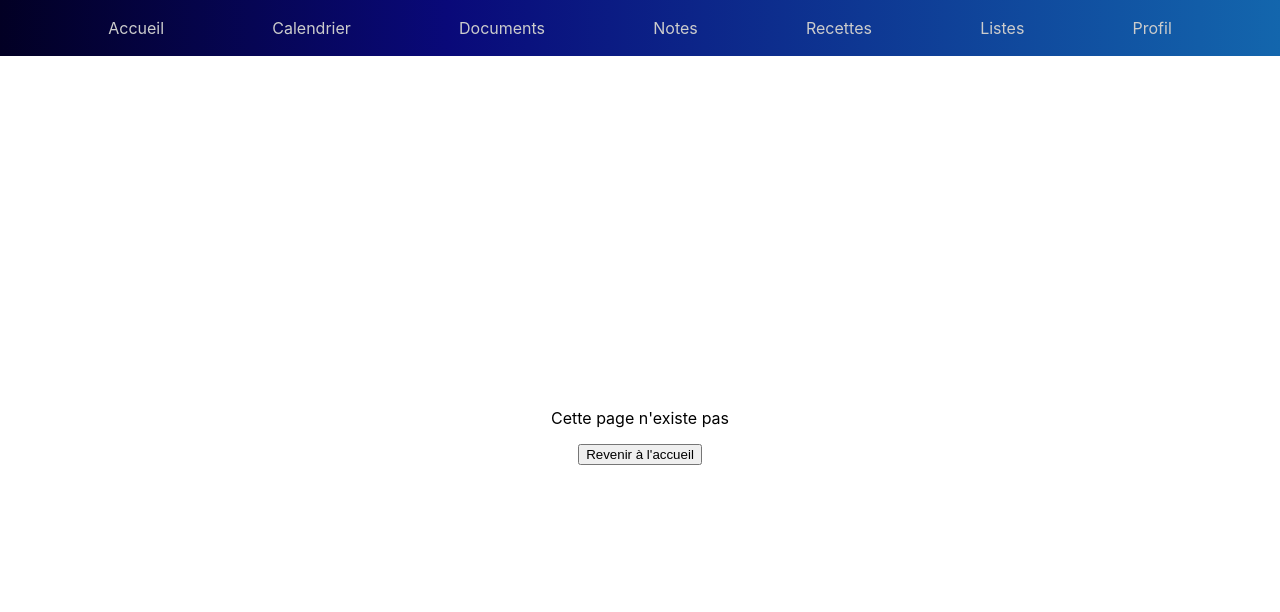
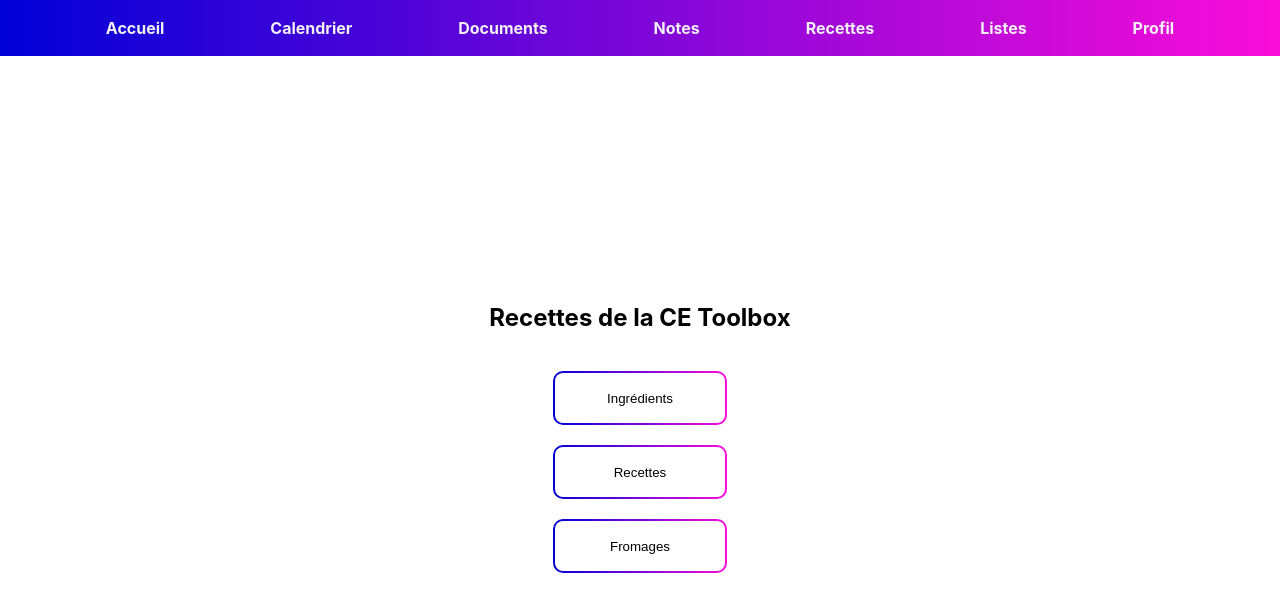
Before and after one commit to AgatheMAEGHT/CEToolBox, a React (Create React App) app in the folder frontend-cetoolbox/: page /recipes in a window 1280 px wide. Shown: the top 612 px of the page. Built offline with nearby package versions, Linux system fonts and the light colour scheme.

Commit message:
feat: create recipes home page + ingredients page

```diff
--- a/frontend-cetoolbox/src/App.tsx
+++ b/frontend-cetoolbox/src/App.tsx
@@ -6,6 +6,10 @@ import NoPage from './pages/no-page/no-page';
 import Home from './pages/home/home';
 import Page from './pages/docs/page';
 import Lists from './pages/lists/lists';
+import RecipesHome from './pages/recipes/recipes';
+import Ingredients from './pages/recipes/ingredients/ingredients';
+import RecipesList from './pages/recipes/recipes/recipes';
+import Cheeses from './pages/recipes/cheeses/cheeses';
 
 import './App.css';
 import './components/style.css';
@@ -20,6 +24,10 @@ function App() {
                     <Route path='/' element={<Home />} />
                     <Route path="docs" element={<Page />} />
                     <Route path="lists" element={<Lists />} />
+                    <Route path="recipes" element={<RecipesHome />} />
+                    <Route path="recipes/ingredients" element={<Ingredients />} />
+                    <Route path="recipes/list" element={<RecipesList />} />
+                    <Route path="recipes/cheeses" element={<Cheeses />} />
                     <Route path="*" element={<NoPage />} />
                 </Routes>
             </BrowserRouter>
--- a/frontend-cetoolbox/src/components/header/header.css
+++ b/frontend-cetoolbox/src/components/header/header.css
@@ -3,10 +3,11 @@
     justify-content: space-evenly;
     align-items: center;
     height: 7vh;
-    background: linear-gradient(90deg, rgba(2, 0, 36, 1) 0%, rgba(9, 9, 121, 1) 35%, rgb(19, 102, 173) 100%);
-    color: #cccccc;
+    background: var(--gradient);
+    color: var(--background-dark);
 }
 
 .header-button {
     cursor: pointer;
+    font-weight: bold;
 }
--- a/frontend-cetoolbox/src/components/header/header.tsx
+++ b/frontend-cetoolbox/src/components/header/header.tsx
@@ -12,7 +12,7 @@ function Header() {
         <p className='header-button' onClick={() => navigate("/calendar")}>Calendrier</p>
         <p className='header-button' onClick={() => navigate("/docs")}>Documents</p>
         <p className='header-button' onClick={() => navigate("/notes")}>Notes</p>
-        <p className='header-button' onClick={() => navigate("/recipies")}>Recettes</p>
+        <p className='header-button' onClick={() => navigate("/recipes")}>Recettes</p>
         <p className='header-button' onClick={() => navigate("/lists")}>Listes</p>
         <p className='header-button' onClick={() => navigate("/profile")}>Profil</p>
     </div>
--- a/frontend-cetoolbox/src/index.css
+++ b/frontend-cetoolbox/src/index.css
@@ -5,6 +5,27 @@ body {
     sans-serif;
   -webkit-font-smoothing: antialiased;
   -moz-osx-font-smoothing: grayscale;
+
+  /* Global variables */
+  --gradient: linear-gradient(90deg, rgba(0, 0, 215, 1) 0%, rgba(250, 13, 217, 1) 100%);
+  --gradient-color1: rgba(0, 0, 215, 1);
+  --gradient-color2: rgba(250, 13, 217, 1);
+
+  --gradient-light: linear-gradient(90deg, rgb(200, 201, 253) 0%, rgba(255, 212, 255, 1) 100%);
+  --gradient-color1-light: rgb(205, 205, 255);
+  --gradient-color2-light: rgb(255, 212, 255);
+
+  --gradient-dark: linear-gradient(90deg, rgba(0, 0, 128, 1) 0%, rgba(128, 0, 128, 1) 100%);
+  --gradient-color1-dark: rgb(0, 0, 128);
+  --gradient-color2-dark: rgb(128, 0, 128);
+
+  --background: white;
+  --background-dark: rgb(241, 241, 241);
+  --background-darker: rgb(211, 211, 211);
+  --text-color: black;
+
+  --prev-gradient: linear-gradient(90deg, rgba(2, 0, 36, 1) 0%, rgba(9, 9, 121, 1) 35%, rgb(19, 102, 173) 100%);
+
 }
 
 code {
--- /dev/null
+++ b/frontend-cetoolbox/src/pages/recipes/cheeses/cheeses.css
@@ -0,0 +1,6 @@
+#no-page {
+    display: flex;
+    flex-direction: column;
+    justify-content: center;
+    align-items: center;
+}
--- /dev/null
+++ b/frontend-cetoolbox/src/pages/recipes/cheeses/cheeses.tsx
@@ -0,0 +1,15 @@
+import { useNavigate } from 'react-router-dom';
+import './cheeses.css';
+
+function Cheeses() {
+    let navigate = useNavigate();
+
+    return <div id="recipes" className='page'>
+        <h2>Recettes de la CE Toolbox</h2>
+        <button onClick={() => navigate("/recipes/ingredients")}>Ingrédients</button>
+        <button onClick={() => navigate("/recipes/ingredients")}>Recettes</button>
+        <button onClick={() => navigate("/recipes/ingredients")}>Fromages</button>
+    </div>
+}
+
+export default Cheeses;
--- /dev/null
+++ b/frontend-cetoolbox/src/pages/recipes/ingredients/ingredients.css
@@ -0,0 +1,39 @@
+#recipes {
+    width: 90%;
+    padding: 0% 5%;
+    display: flex;
+    flex-direction: column;
+    justify-content: center;
+    align-items: center;
+}
+
+#recipes-ingredients-table {
+    background: var(--gradient-light);
+    padding: 2px;
+}
+
+.recipes-ingredients-table-cell {
+    border-bottom: 1px dotted var(--background-darker);
+    background-color: var(--background);
+}
+
+.recipes-ingredients-table-col {
+    display: flex;
+    flex-direction: column;
+    border-left: 1px dotted var(--background-darker);
+    border-right: 1px dotted var(--background-darker);
+}
+
+.recipes-ingredients-table-bar {
+    width: 30px;
+}
+
+.recipes-ingredients-table-row-0 {
+    background: transparent;
+    color: var(--text-color);
+    font-weight: bold;
+    display: flex;
+    justify-content: center;
+    align-items: center;
+    padding: 0%;
+}
--- /dev/null
+++ b/frontend-cetoolbox/src/pages/recipes/ingredients/ingredients.tsx
@@ -0,0 +1,136 @@
+import React from 'react';
+import { useNavigate } from 'react-router-dom';
+
+import { Bar, Container, Section } from '@column-resizer/react';
+
+import './ingredients.css';
+
+function Ingredients() {
+    let navigate = useNavigate();
+
+    /* TEST */
+    let test: string[][] = [
+        ["100", "150", "200", "150"],
+        ["30", "30", "21", "50", "21"],
+        [`Nom`, `a`, `b`, `c`, `b`, `c`, `b`, `c`, `b`, `c`, `b`, `c`, `b`, `c`, `b`, `c`, `b`, `c`],
+        [`Kcal / 1g`, `3`, `50`, `12`, `b`, `c`, `b`, `c`, `b`, `c`, `b`, `c`, `b`, `c`, `b`, `c`, `b`, `c`],
+        [`da`, `e`, `f`, "block", `b`, `c`, `b`, `c`, `b`, `c`, `b`, `c`, `b`, `c`, `b`, `c`, `b`, `c`],
+        [`g`, `h`, `i`, "bluck", `b`, `c`, `b`, `c`, `b`, `c`, `b`, `c`, `b`, `c`, `b`, `c`, `b`, `c`]
+    ];
+    /* END TEST */
+
+    const [table, setTable] = React.useState<string[][]>(test ? test : [[]]);
+
+    function handleChange(value: string | null, i: number, j: number) {
+        let newValue: string[][] = table;
+        newValue[i][j] = value ? value : "";
+        setTable(newValue);
+
+        // Change the height of the other columns to fit content
+        for (let k = 0; k < newValue.length; k++) {
+            document.getElementById('recipes-ingredients-table-cell' + k + j)?.setAttribute("style", "height: fit-content");
+        }
+
+        // Calculate new height
+        let height: number = 0;
+
+        for (let k = 0; k < table.length; k++) {
+            let h = document.getElementById('recipes-ingredients-table-cell' + k + j)?.scrollHeight ?? 0;
+            height = height > h ? height : h;
+        }
+
+        newValue[1][j] = height.toString();
+
+        // Change the height of the other columns
+        for (let k = 0; k < newValue.length; k++) {
+            document.getElementById('recipes-ingredients-table-cell' + k + j)?.setAttribute("style", "height: " + height + "px");
+        }
+
+        setTable(newValue);
+    }
+
+    function addCol(): void {
+        let newValue: string[][] = table;
+        newValue[0].push("100");
+
+        // input the new column name
+        let newColName: string = prompt("Nom de la nouvelle colonne :") ?? "";
+        let newCol: string[] = [];
+
+        for (let i = 0; i < newValue[newValue.length - 1].length; i++) {
+            newCol.push("");
+        }
+        newCol[0] = newColName;
+        newValue.push(newCol);
+
+        setTable(newValue);
+    }
+
+    function addRow(): void {
+        let newTable: string[][] = table;
+        newTable[1].push("21");
+
+        for (let i = 0; i < newTable.length; i++) {
+            newTable[i].push("");
+        }
+
+        setTable(newTable);
+    }
+
+    function changeColor(j: number, enter: boolean): void {
+        if (j < 1) {
+            return;
+        }
+        for (let i = 0; i < table.length; i++) {
+            let elt = document.getElementById('recipes-ingredients-table-cell' + i + j) ?? undefined;
+            if (elt) {
+                elt.style.backgroundColor = enter ? "transparent" : "white";
+            }
+        }
+    }
+
+    function tableToHtml(): JSX.Element {
+        let htmlTable: JSX.Element[] = [];
+
+        for (let i = 2; i < table.length; i++) {
+            let column: JSX.Element[] = [];
+
+            for (let j = 0; j < table[i].length; j++) {
+                // eslint-disable-next-line
+                column.push(<span
+                    key={i + "-" + j}
+                    id={'recipes-ingredients-table-cell' + i + j}
+                    role='textbox'
+                    className={'recipes-ingredients-table-cell recipes-ingredients-table-row-' + j}
+                    contentEditable
+                    onInput={e => handleChange(e.currentTarget.innerText, i, j)}
+                    style={{ minHeight: "fit-content", height: table[1][j] + "px", minWidth: "20px" }}
+                    onMouseOver={() => changeColor(j, true)}
+                    onMouseOut={() => changeColor(j, false)}
+                >
+                    {table[i][j]}
+                </span>);
+            }
+
+            htmlTable.push(<Section key={i} className='recipes-ingredients-table-col' minSize={parseInt(table[0][i - 1])}>{column}</Section>);
+            { i < table.length - 1 && htmlTable.push(<Bar key={i + "bar"} size={1} style={{ cursor: 'col-resize' }} className='recipes-ingredients-table-bar' />) };
+        }
+
+        return <Container id='recipes-ingredients-table'>{htmlTable}</Container>
+    }
+
+    return <div id="recipes" className='page'>
+        <h2>Ingrédients de la CE Toolbox</h2>
+        <button className='recipes-button' onClick={() => { addRow() }}><div className='recipes-button-content'>Ajouter un ingrédient</div></button>
+        <button className='recipes-button' onClick={() => { addCol() }}><div className='recipes-button-content'>Ajouter une colone</div></button>
+
+        <div className='block-preview'>
+            <div id='recipes-ingredients-table-content' style={{ width: "100%" }}>
+                {tableToHtml()}
+            </div>
+        </div>
+        <button className='recipes-button' onClick={() => { addRow() }}><div className='recipes-button-content'>Ajouter un ingrédient</div></button>
+    </div>
+}
+
+export default Ingredients;
--- /dev/null
+++ b/frontend-cetoolbox/src/pages/recipes/recipes.css
@@ -0,0 +1,28 @@
+#recipes {
+    display: flex;
+    flex-direction: column;
+    justify-content: center;
+    align-items: center;
+    gap: 20px;
+}
+
+.recipes-button {
+    padding: 0px;
+    background: var(--gradient);
+    border-radius: 10px;
+    overflow: hidden;
+    border: none;
+    padding: 2px;
+    cursor: pointer;
+}
+
+.recipes-button-content {
+    width: 150px;
+    height: 50px;
+    border-radius: 8px;
+    background-color: var(--background);
+    display: flex;
+    justify-content: center;
+    align-items: center;
+    padding: 0px 10px;
+}
--- /dev/null
+++ b/frontend-cetoolbox/src/pages/recipes/recipes.tsx
@@ -0,0 +1,15 @@
+import { useNavigate } from 'react-router-dom';
+import './recipes.css';
+
+function RecipesHome() {
+    let navigate = useNavigate();
+
+    return <div id="recipes" className='page'>
+        <h2>Recettes de la CE Toolbox</h2>
+        <button className='recipes-button' onClick={() => navigate("/recipes/ingredients")}><div className='recipes-button-content'>Ingrédients</div></button>
+        <button className='recipes-button' onClick={() => navigate("/recipes/list")}><div className='recipes-button-content'>Recettes</div></button>
+        <button className='recipes-button' onClick={() => navigate("/recipes/cheeses")}><div className='recipes-button-content'>Fromages</div></button>
+    </div>
+}
+
+export default RecipesHome;
--- /dev/null
+++ b/frontend-cetoolbox/src/pages/recipes/recipes/recipes.css
@@ -0,0 +1,6 @@
+#no-page {
+    display: flex;
+    flex-direction: column;
+    justify-content: center;
+    align-items: center;
+}
--- /dev/null
+++ b/frontend-cetoolbox/src/pages/recipes/recipes/recipes.tsx
@@ -0,0 +1,15 @@
+import { useNavigate } from 'react-router-dom';
+import './recipes.css';
+
+function RecipesList() {
+    let navigate = useNavigate();
+
+    return <div id="recipes" className='page'>
+        <h2>Recettes de la CE Toolbox</h2>
+        <button onClick={() => navigate("/recipes/ingredients")}>Ingrédients</button>
+        <button onClick={() => navigate("/recipes/ingredients")}>Recettes</button>
+        <button onClick={() => navigate("/recipes/ingredients")}>Fromages</button>
+    </div>
+}
+
+export default RecipesList;
```
